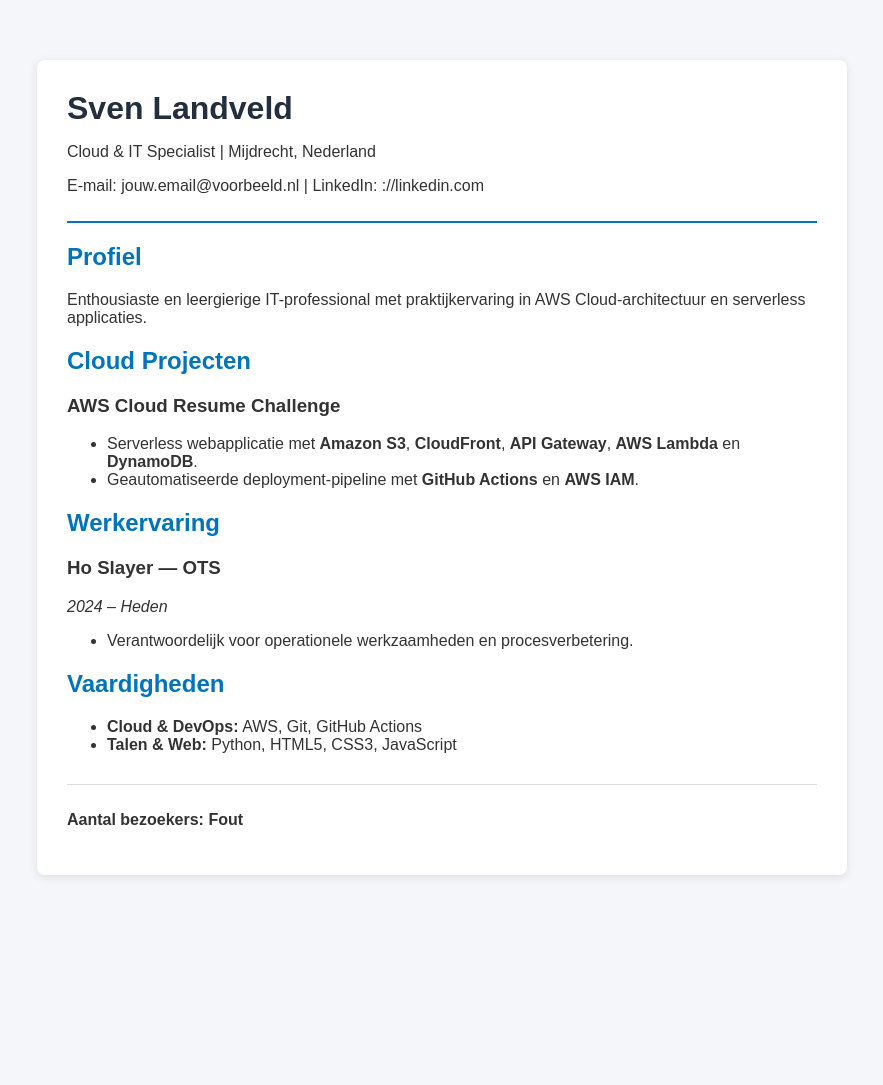
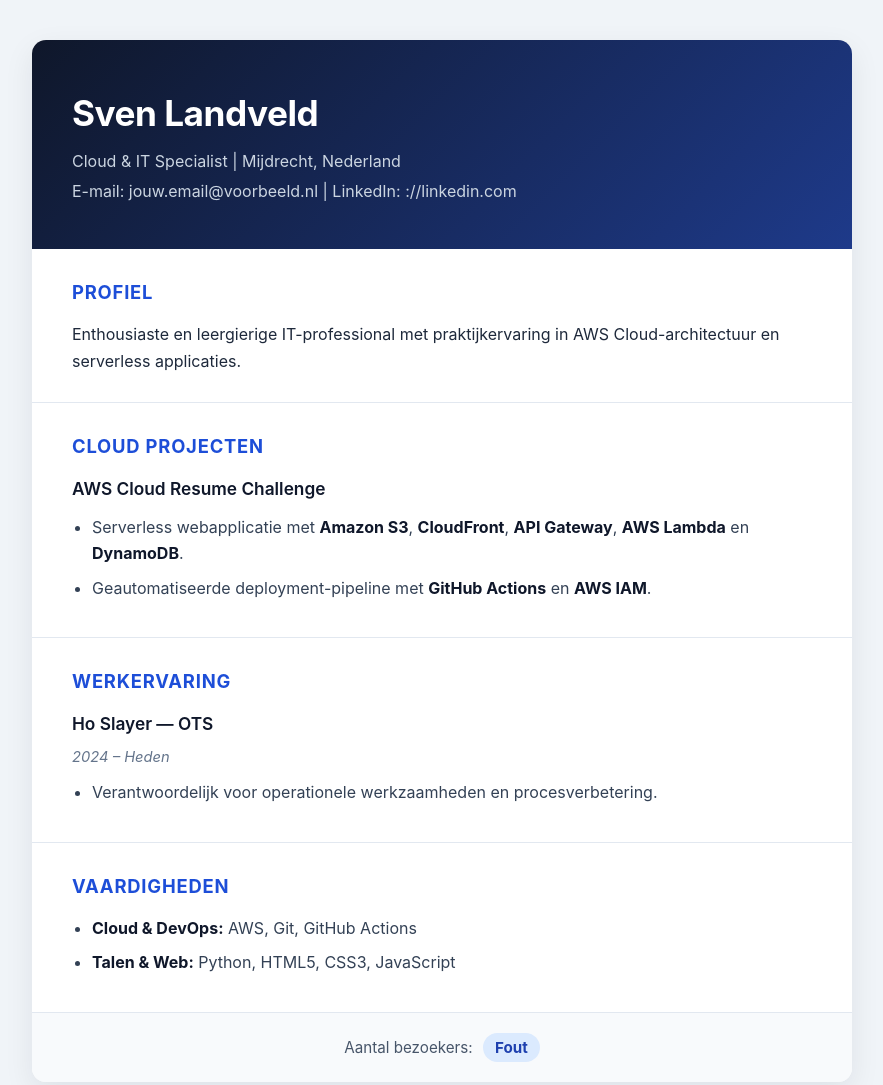
Before and after one commit to svirgill/mijn-cloud-cv, a plain HTML site: page index.html in a window 1280 px wide. Shown: the top 1085 px of the page, without its empty margins (198-1081 px from the left). Before the commit the page ends 935 px from the top, so only its background shows below. Drawn offline with Linux system fonts and the light colour scheme; no server answers.

Commit message:
Update style.css

```diff
--- a/style.css
+++ b/style.css
@@ -1,28 +1,115 @@
+* {
+    box-sizing: border-box;
+    margin: 0;
+    padding: 0;
+}
+
 body {
-    font-family: Arial, sans-serif;
-    background-color: #f4f6f9;
-    color: #333;
-    margin: 0;
-    padding: 20px;
+    font-family: -apple-system, BlinkMacSystemFont, "Segoe UI", Roboto, Helvetica, Arial, sans-serif;
+    background-color: #f0f4f8;
+    color: #1e293b;
+    line-height: 1.65;
+    padding: 40px 20px;
 }
+
 .container {
-    max-width: 750px;
-    margin: 40px auto;
-    background: #fff;
-    padding: 30px;
-    border-radius: 8px;
-    box-shadow: 0 2px 10px rgba(0,0,0,0.1);
+    max-width: 820px;
+    margin: 0 auto;
+    background: #ffffff;
+    border-radius: 14px;
+    box-shadow: 0 10px 30px rgba(15, 23, 42, 0.08);
+    overflow: hidden;
 }
+
 header {
-    border-bottom: 2px solid #0073bb;
-    padding-bottom: 10px;
-    margin-bottom: 20px;
+    background: linear-gradient(135deg, #0f172a 0%, #1e3a8a 100%);
+    color: #ffffff;
+    padding: 44px 40px;
 }
-h1 { margin: 0; color: #232f3e; }
-h2 { color: #0073bb; }
+
+header h1 {
+    font-size: 2.2rem;
+    font-weight: 700;
+    letter-spacing: -0.5px;
+    margin-bottom: 6px;
+}
+
+header p {
+    color: #cbd5e1;
+    font-size: 1rem;
+    margin-top: 4px;
+}
+
+section {
+    padding: 28px 40px;
+    border-bottom: 1px solid #e2e8f0;
+}
+
+section:last-of-type {
+    border-bottom: none;
+}
+
+h2 {
+    font-size: 1.15rem;
+    text-transform: uppercase;
+    letter-spacing: 0.8px;
+    color: #1d4ed8;
+    margin-bottom: 14px;
+}
+
+h3 {
+    font-size: 1.08rem;
+    font-weight: 600;
+    color: #0f172a;
+    margin-bottom: 4px;
+}
+
+p em {
+    color: #64748b;
+    font-size: 0.92rem;
+}
+
+ul {
+    margin-top: 10px;
+    padding-left: 20px;
+}
+
+li {
+    margin-bottom: 8px;
+    color: #334155;
+}
+
+li strong {
+    color: #0f172a;
+}
+
 footer {
-    margin-top: 30px;
-    padding-top: 10px;
-    border-top: 1px solid #ddd;
-    font-weight: bold;
+    background-color: #f8fafc;
+    padding: 20px 40px;
+    text-align: center;
+    border-top: 1px solid #e2e8f0;
+    font-size: 0.95rem;
+    color: #475569;
 }
+
+#counter {
+    display: inline-block;
+    background-color: #dbeafe;
+    color: #1e40af;
+    font-weight: 700;
+    padding: 2px 12px;
+    border-radius: 999px;
+    margin-left: 6px;
+}
+
+@media (max-width: 600px) {
+    body {
+        padding: 16px 10px;
+    }
+    header, section, footer {
+        padding: 24px 20px;
+    }
+    header h1 {
+        font-size: 1.75rem;
+    }
+}
```
